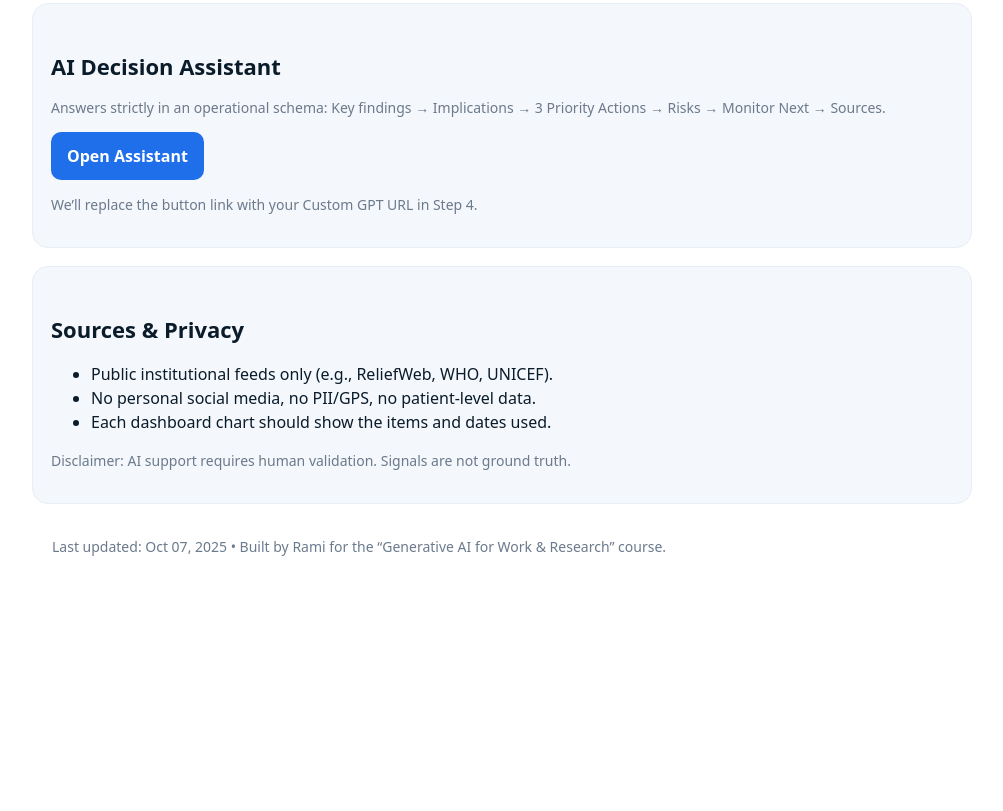
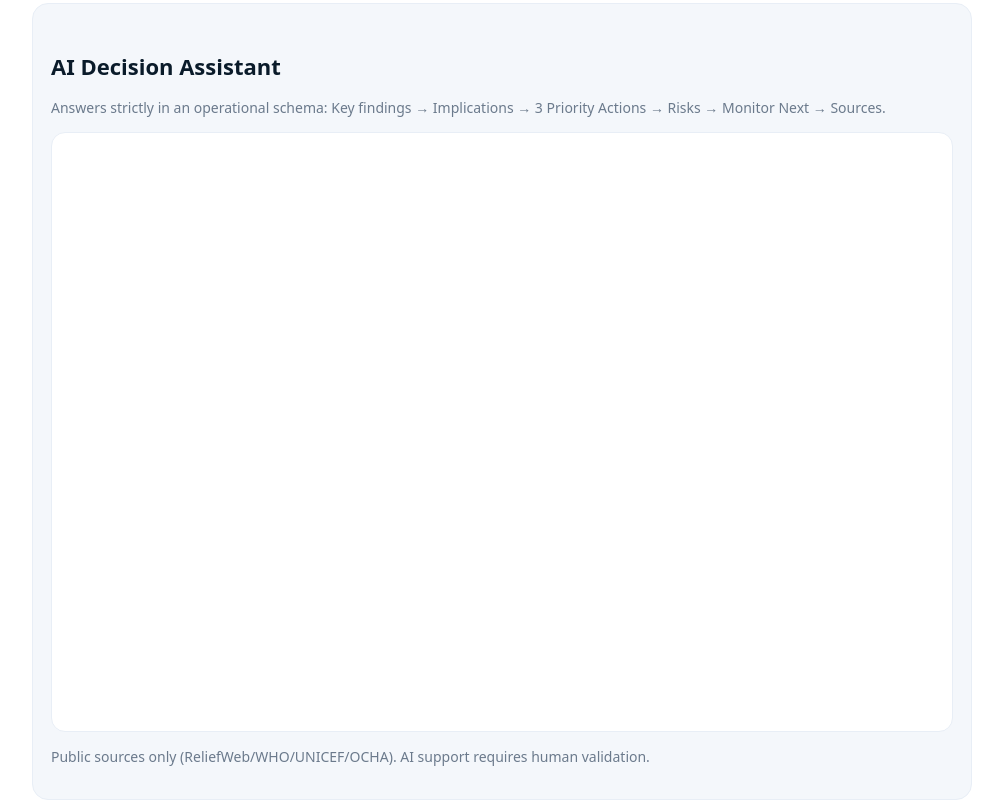
Before and after one commit to EpiRami/cholera-signal-hub, a plain HTML site: page index.html in a window 1280 px wide. Shown: the part 1049-1860 px from the top of the page, without its empty margins (138-1141 px from the left). Before the commit the page ends 1630 px from the top, so only its background shows below. Drawn offline with Linux system fonts and the light colour scheme.

Commit message:
Update index.html

```diff
--- a/index.html
+++ b/index.html
@@ -61,12 +61,16 @@
 </div>
     </section>
 
-    <section id="assistant" class="card">
-      <h2>AI Decision Assistant</h2>
-      <p class="small">Answers strictly in an operational schema: Key findings → Implications → 3 Priority Actions → Risks → Monitor Next → Sources.</p>
-      <a class="btn" id="assistantLink" href="#" target="_blank" rel="noopener">Open Assistant</a>
-      <p class="small">We’ll replace the button link with your Custom GPT URL in Step 4.</p>
-    </section>
+ <section id="assistant" class="card">
+  <h2>AI Decision Assistant</h2>
+  <p class="small">Answers strictly in an operational schema: Key findings → Implications → 3 Priority Actions → Risks → Monitor Next → Sources.</p>
+
+  <!-- Inline Botpress container (fills the card) -->
+  <div id="webchat" style="width:100%; height:600px; border:1px solid #e8eef6; border-radius:14px; background:#fff; overflow:hidden"></div>
+
+  <p class="small">Public sources only (ReliefWeb/WHO/UNICEF/OCHA). AI support requires human validation.</p>
+</section>
+
 
     <section id="sources" class="card">
       <h2>Sources & Privacy</h2>
```
